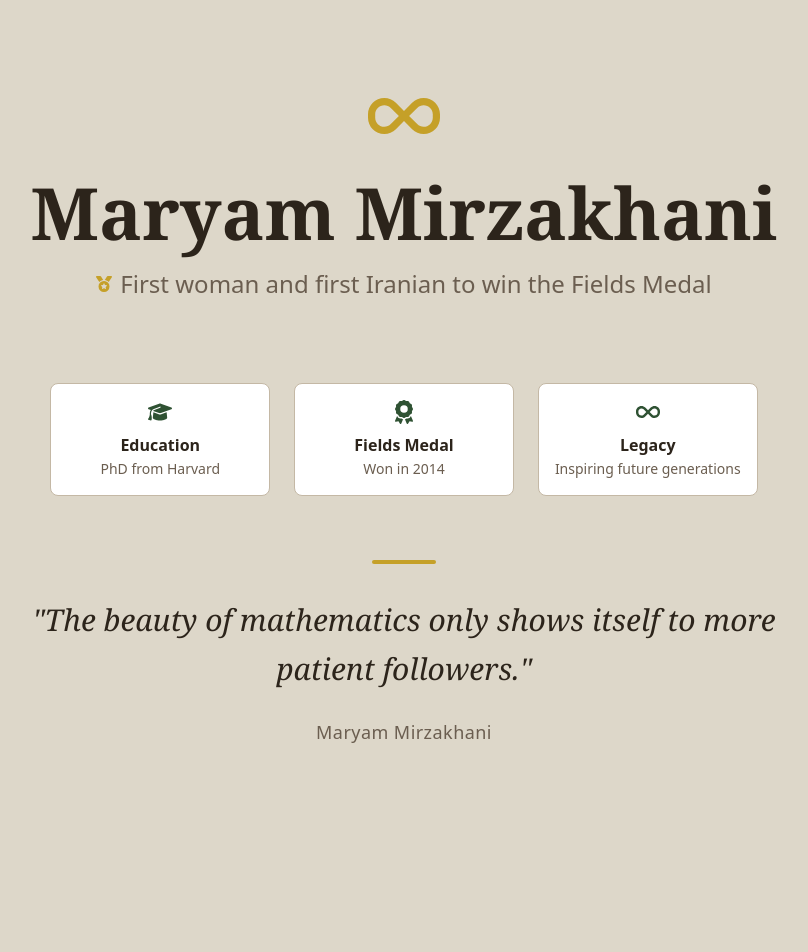
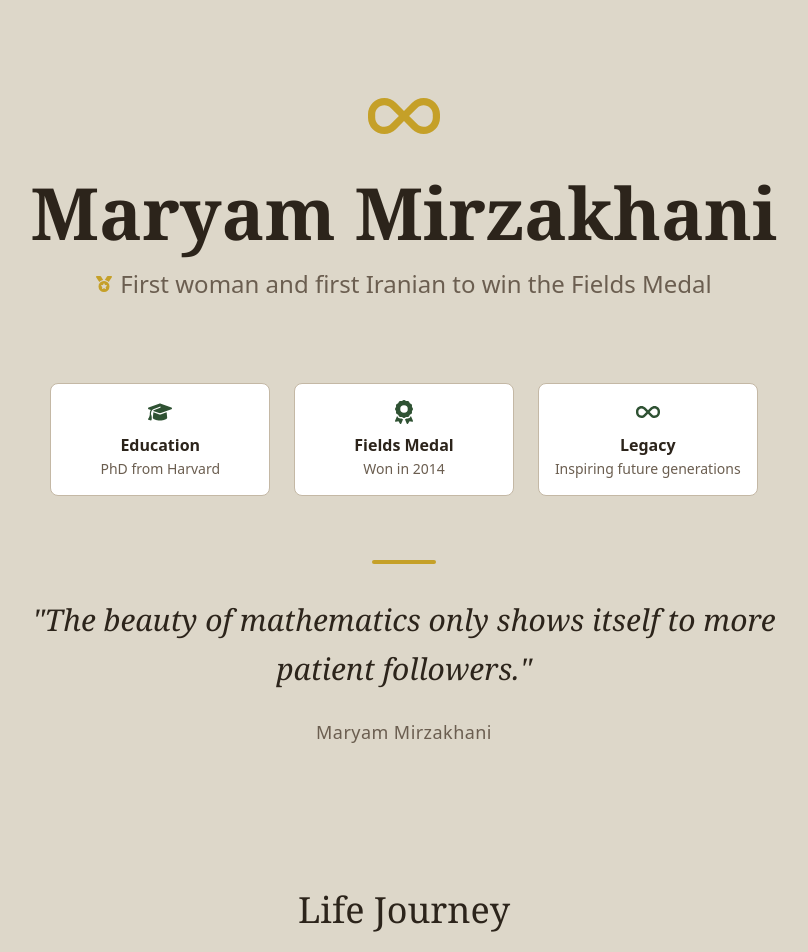
Before and after one commit to zibanoori/mirzakhani-inspire, a React (Vite) app: page / in a window 1280 px wide. Shown: the top 952 px of the page, without its empty margins (236-1044 px from the left). Built offline with nearby package versions, Linux system fonts and the light colour scheme.

Commit message:
Feat: add Life Journey heading to timeline section

```diff
--- a/src/App.jsx
+++ b/src/App.jsx
@@ -66,7 +66,11 @@
             Maryam Mirzakhani
           </div>
         </section>
-        <section className="py-16 px-4 w-full max-w-3xl mx-auto"></section>
+        <section className="py-16 px-4 w-full max-w-3xl mx-auto">
+          <h2 className="font-serif text-3xl md:text-4xl text-center text-ink mb-16">
+            Life Journey
+          </h2>
+        </section>
       </main>
       <footer className="py-8 text-center border-t border-line">
         <button
```
